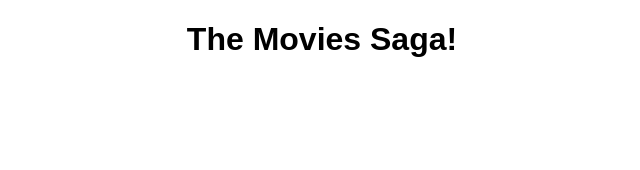
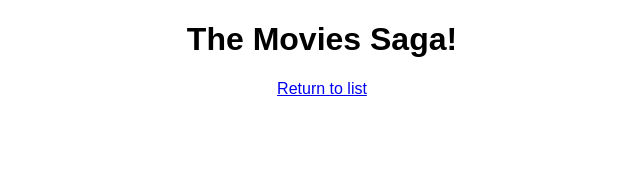
Before and after one commit to jtsnyder86/Movie-Manager, a React (Create React App) app: page /#/details in a window 1280 px wide. Shown: the top 170 px of the page, without its empty margins (318-958 px from the left). Built offline with nearby package versions, Linux system fonts and the light colour scheme.

Commit message:
added details comp

```diff
--- a/src/components/App/App.js
+++ b/src/components/App/App.js
@@ -1,6 +1,7 @@
 import {HashRouter as Router, Route} from 'react-router-dom';
 import './App.css';
 import MovieList from '../MovieList/MovieList'
+import DetailPage from '../DetailPage/DetailPage';
 
 function App() {
   return (
@@ -12,6 +13,9 @@ function App() {
         </Route>
 
         {/* Details page */}
+        <Route path="/details" exact>
+          <DetailPage />
+        </Route>
 
         {/* Add Movie page */}
       </Router>
--- /dev/null
+++ b/src/components/DetailPage/DetailPage.jsx
@@ -0,0 +1,17 @@
+import {Link} from 'react-router-dom';
+
+
+
+function DetailPage () {
+
+
+    return(
+
+
+
+        <footer><Link to='/'>Return to list</Link></footer>
+    )
+}
+
+
+export default DetailPage
--- a/src/components/MovieList/MovieList.jsx
+++ b/src/components/MovieList/MovieList.jsx
@@ -20,6 +20,7 @@ function MovieList() {
                         <div key={movie.id} >
                             <h3>{movie.title}</h3>
                             <img src={movie.poster} alt={movie.title}/>
+                            <h4>{movie.description}</h4>
                         </div>
                     );
                 })}
```
